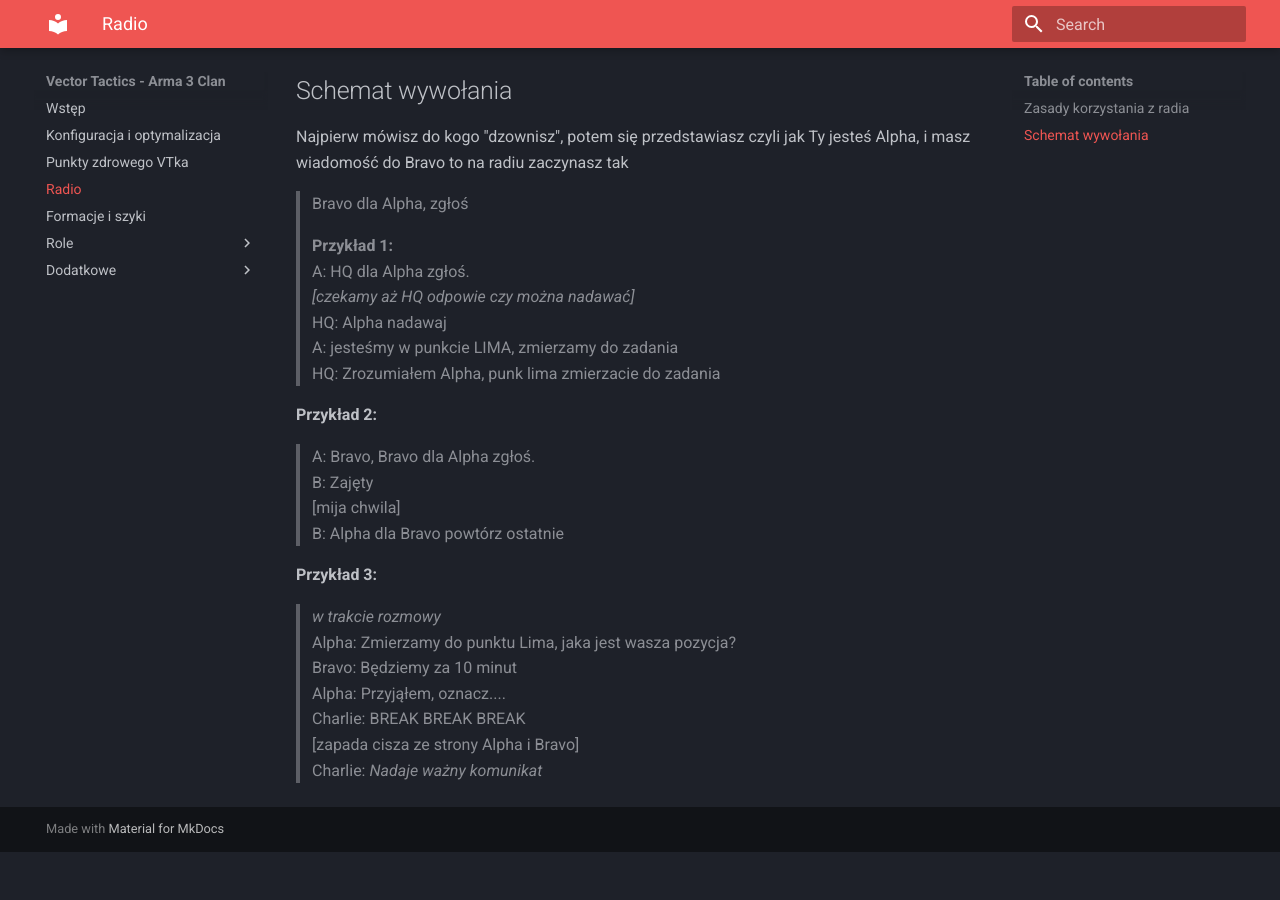
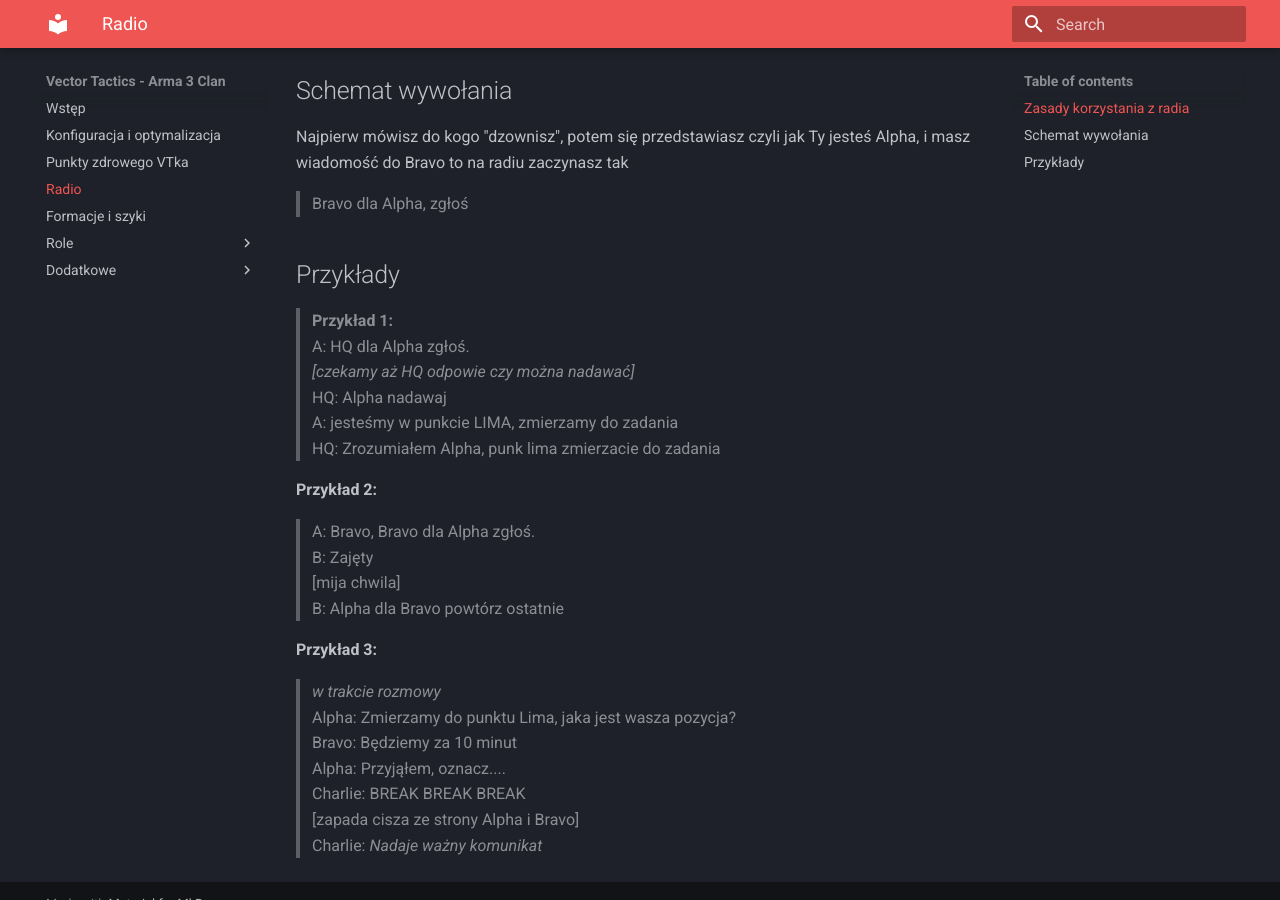
Before and after one commit to aquiceeo/vt-manual, an MkDocs documentation site: the page built from docs/radio.md, in a window 1280 px wide and 900 px high, scrolled down 551 px. Built offline with MkDocs 1.6.1 and Material for MkDocs 9.7.7, drawn with Linux system fonts in a browser that asks for light colours; before the commit the page ends 1403 px from its top, so only the background shows below that.

Commit message:
FIX kosmetyka radio

```diff
--- a/docs/radio.md
+++ b/docs/radio.md
@@ -20,6 +20,8 @@ czyli jak Ty jesteś Alpha, i masz wiadomość do Bravo
 to na radiu zaczynasz tak
 
 > Bravo dla Alpha, zgłoś
+
+## Przykłady
 
 > **Przykład 1:**
 > A: HQ dla Alpha zgłoś.
```
